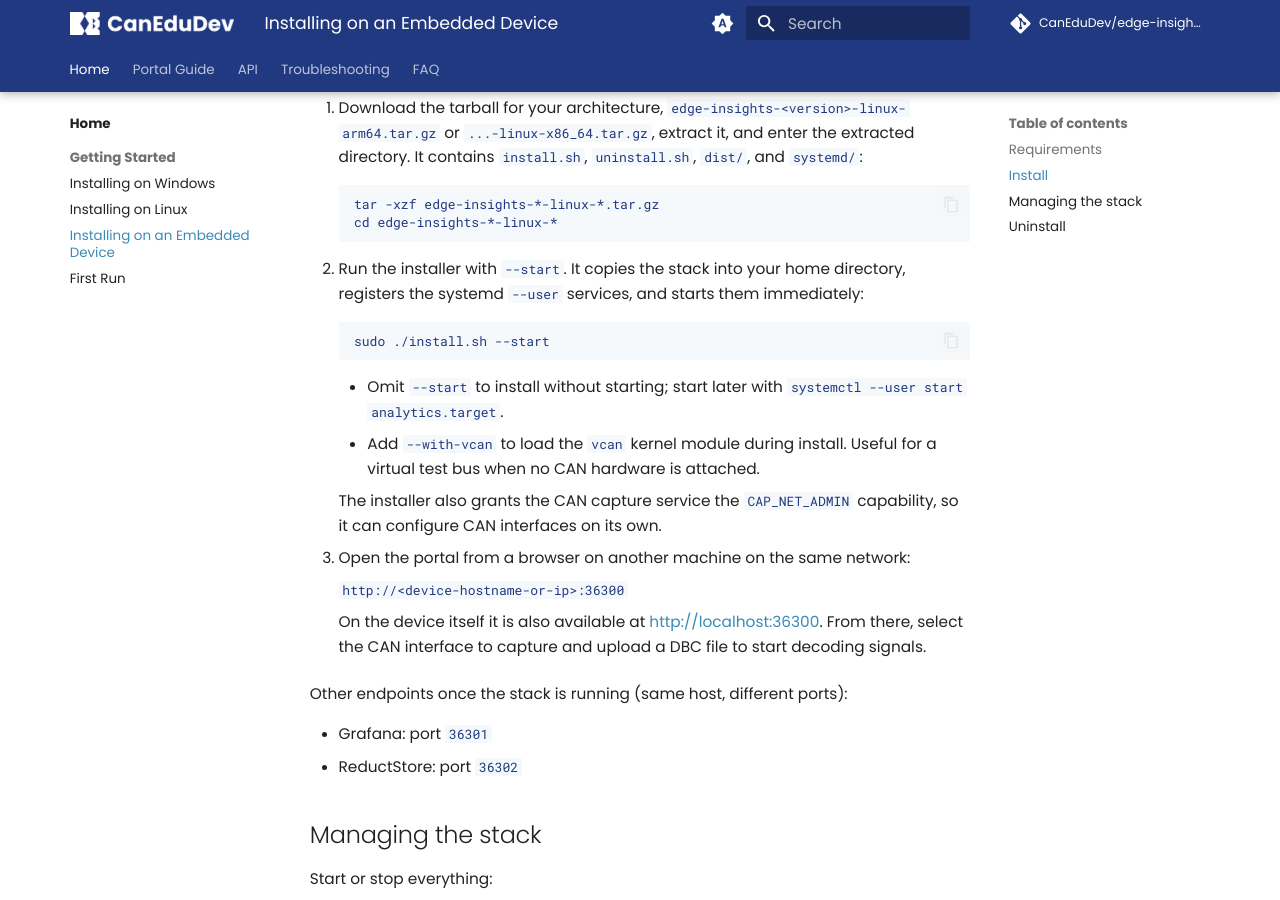
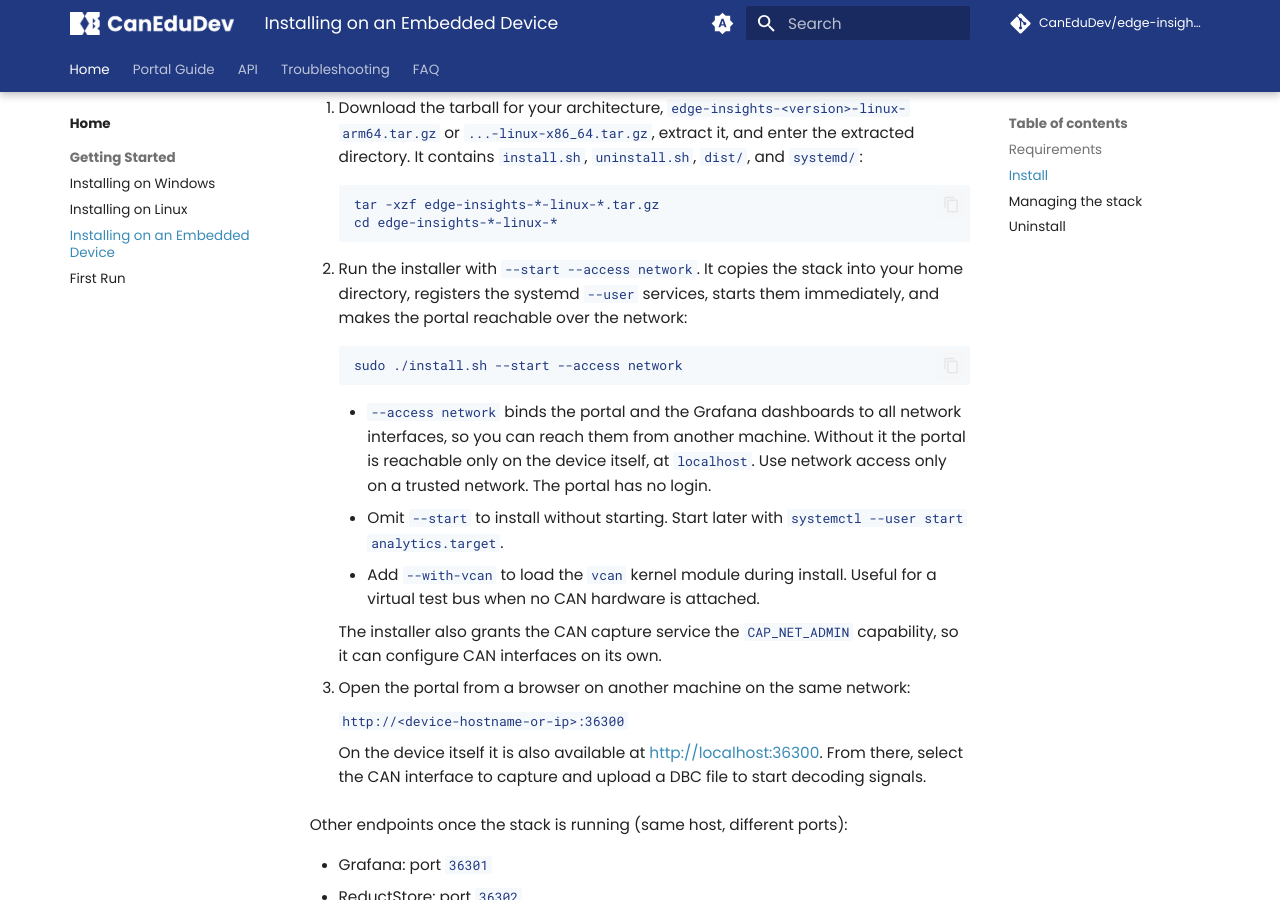
Before and after one commit to CanEduDev/edge-insights-docs, an MkDocs documentation site: the page built from docs/getting-started/installation-embedded.md, in a window 1280 px wide and 900 px high, scrolled down 621 px. Built offline with MkDocs 1.6.1 and Material for MkDocs 9.7.7, drawn with Linux system fonts in a browser that asks for light colours; comment, search, counter and statistics services are not loaded.

Commit message:
docs: document portal network access mode for Linux installs
The Edge Insights installer now defaults the portal to local-only access
(127.0.0.1) and adds an --access network flag to bind to all interfaces.

- Linux desktop page: add a "Network access" section explaining the
  local-only default and how to enable network access.
- Embedded page: install with --access network so the portal is reachable
  from another machine, matching the documented headless flow.

````diff
--- a/docs/getting-started/installation-embedded.md
+++ b/docs/getting-started/installation-embedded.md
@@ -32,15 +32,19 @@ If you're installing on a desktop PC instead, see
     cd edge-insights-*-linux-*
     ```
 
-2. Run the installer with `--start`. It copies the stack into your home
-   directory, registers the systemd `--user` services, and starts them
-   immediately:
+2. Run the installer with `--start --access network`. It copies the stack
+   into your home directory, registers the systemd `--user` services, starts
+   them immediately, and makes the portal reachable over the network:
 
     ```
-    sudo ./install.sh --start
+    sudo ./install.sh --start --access network
     ```
 
-    - Omit `--start` to install without starting; start later with
+    - `--access network` binds the portal and the Grafana dashboards to all
+      network interfaces, so you can reach them from another machine. Without
+      it the portal is reachable only on the device itself, at `localhost`.
+      Use network access only on a trusted network. The portal has no login.
+    - Omit `--start` to install without starting. Start later with
       `systemctl --user start analytics.target`.
     - Add `--with-vcan` to load the `vcan` kernel module during install.
       Useful for a virtual test bus when no CAN hardware is attached.
````
Also changed, not shown: docs/getting-started/installation-linux.md (+15 -0 lines).
